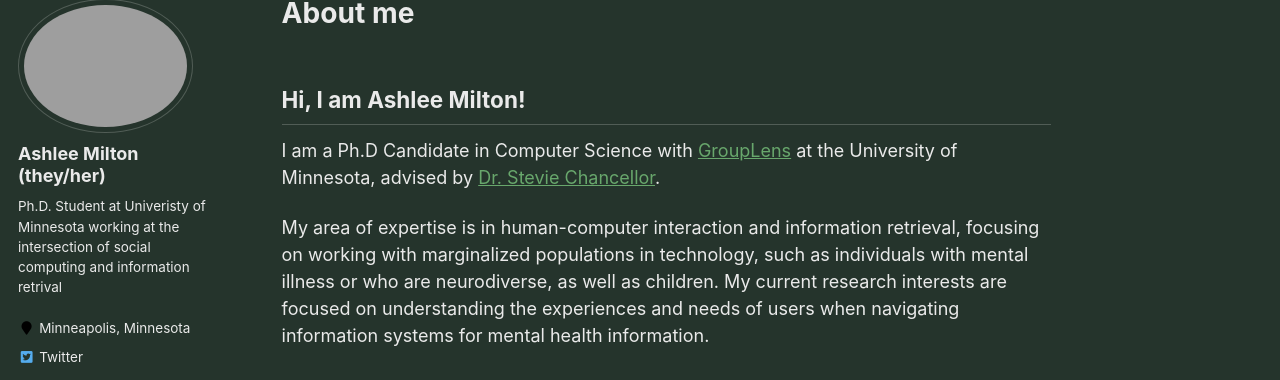
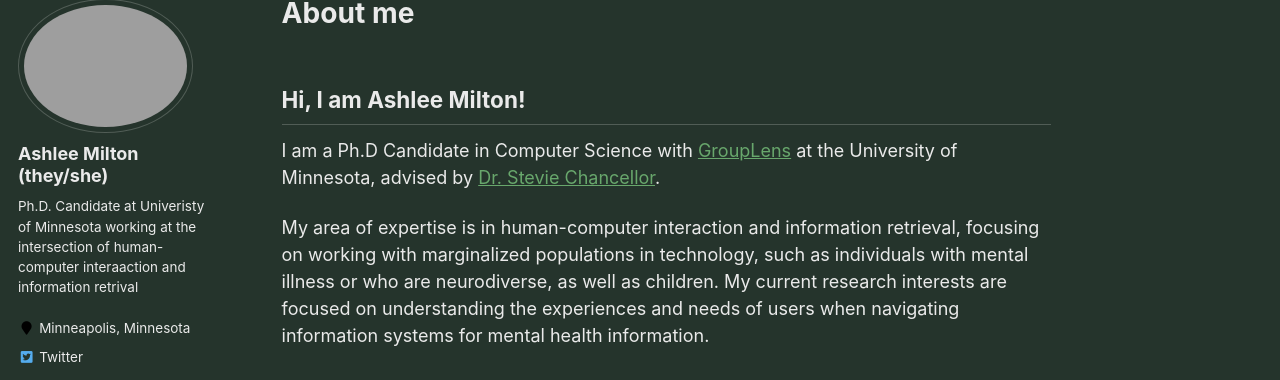
Before and after one commit to ashleemilton/ashleemilton.github.io, a Jekyll site: the page built from _pages/about.md, in a window 1280 px wide. Shown: the part 119-499 px from the top of the page. Built offline with Jekyll 4.4.1, drawn with Linux system fonts in a browser that asks for light colours; some web fonts are replaced.

Commit message:
student update

```diff
--- a/_config.yml
+++ b/_config.yml
@@ -80,9 +80,9 @@ analytics:
 
 # Site Author
 author:
-  name             : "Ashlee Milton (they/her)"
+  name             : "Ashlee Milton (they/she)"
   avatar           : "profile.png"
-  bio              : "Ph.D. Student at Univeristy of Minnesota working at the intersection of social computing and information retrival"
+  bio              : "Ph.D. Candidate at Univeristy of Minnesota working at the intersection of human-computer interaaction and information retrival"
   location         : "Minneapolis, Minnesota"
   employer         :
   pubmed           :
```
